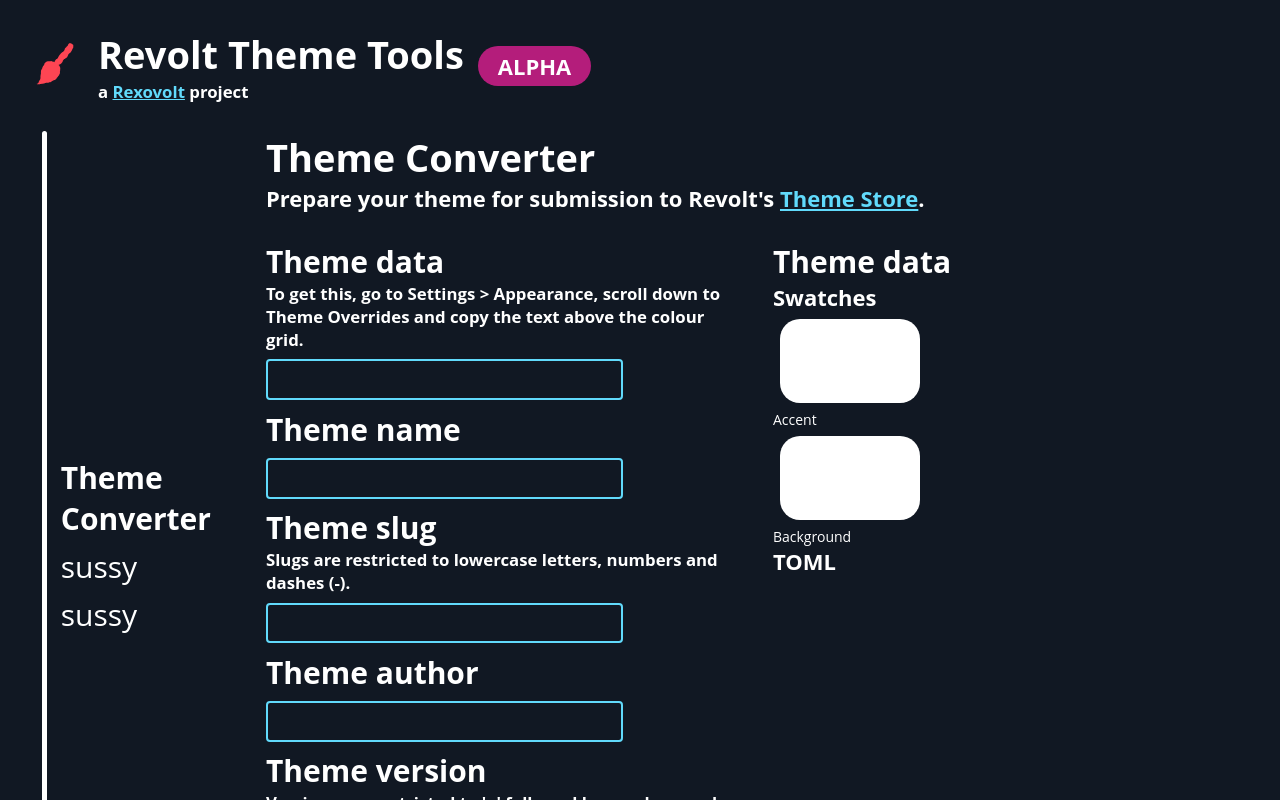
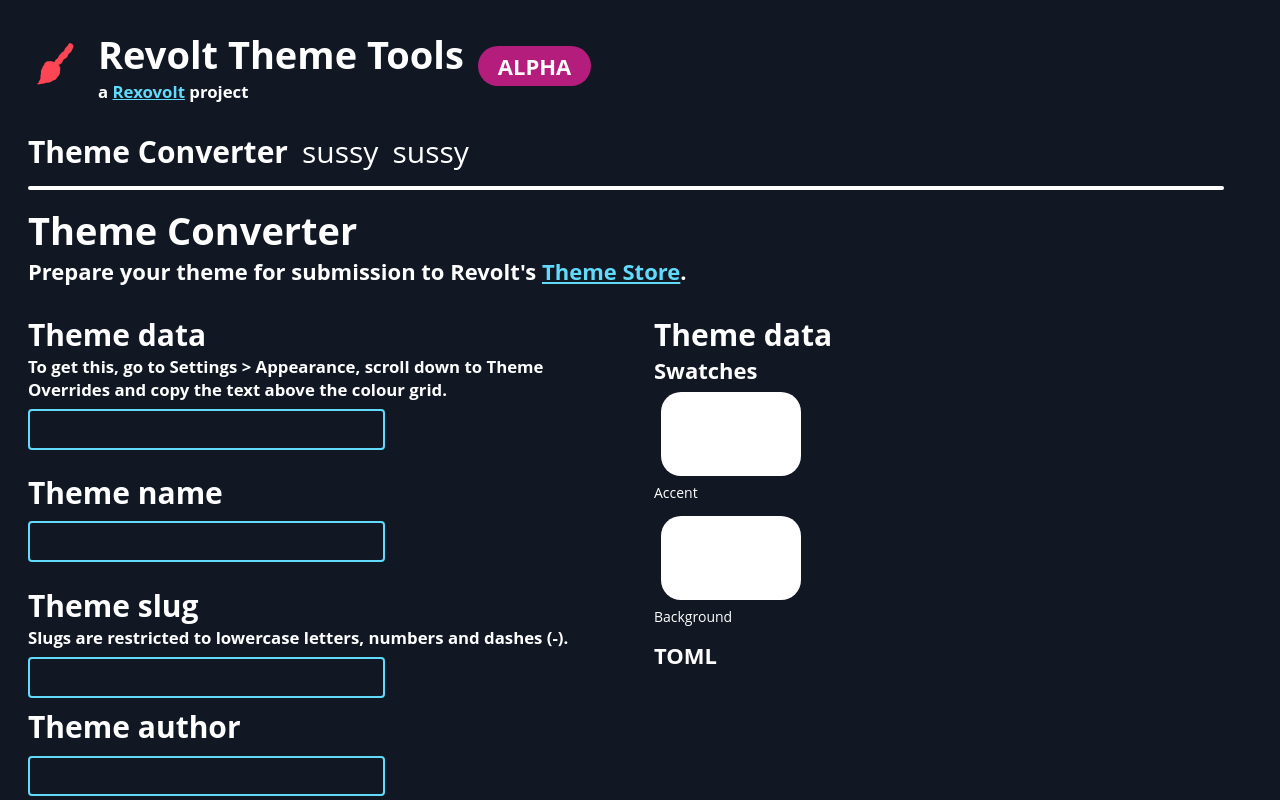
Before and after one commit to rexovolt/revolt-theme-tools, a React app: page / in a window 1280 px wide. Shown: the top 800 px of the page. Built offline with nearby package versions, Linux system fonts and the light colour scheme.

Commit message:
feat: switch to horizontal bar, other improvements

```diff
--- a/src/components/atoms/ColourSwatch.tsx
+++ b/src/components/atoms/ColourSwatch.tsx
@@ -7,7 +7,7 @@
     return (
         <div>
             <div className="colourSwatch" style={{ backgroundColor: colour }} />
-            <Text>{label}</Text>
+            <Text style={{ marginBlockStart: "0.5em", marginBlockEnd: "1em" }}>{label}</Text>
         </div>
     )
 }
--- a/src/components/atoms/Text.tsx
+++ b/src/components/atoms/Text.tsx
@@ -2,8 +2,10 @@
 
 import '../../styles/components/Text.css'
 
-export function Text({ type, children, active }: { type?: 'h1' | 'h2' | 'h3' | 'subtitle', children: any, active?: boolean }) {
+export function Text({ type, children, style, active }: { type?: 'h1' | 'h2' | 'h3' | 'subtitle', children: any, style?: any, active?: boolean }) {
+    const activeStyle = active === undefined ? {} : !active ? { fontWeight: 'initial' } : {};
+    const finalStyle = { ...activeStyle, ...style };
     return (
-        <p className={type} style={active === undefined ? {} : !active ? { fontWeight: 'initial' } : {}}>{children}</p>
+        <p className={type} style={finalStyle}>{children}</p>
     )
 };
--- a/src/components/navigation/Tabs.tsx
+++ b/src/components/navigation/Tabs.tsx
@@ -6,7 +6,6 @@
 export function Tabs({ activePane, setActivePane }: { activePane: string, setActivePane: Function }) {
     return (
         <div className='container'>
-            <div className='bar' />
             <div className='links'>
                 <PlainClickable onClick={() => { if (activePane !== 'jsonConverter') { setActivePane('jsonConverter') } }}>
                     <Text active={activePane === 'jsonConverter'} type='h2'>Theme Converter</Text>
@@ -18,6 +17,7 @@
                     <Text active={activePane === 'jsonConverter3'} type='h2'>sussy</Text>
                 </PlainClickable>
             </div>
+            <div className='bar' />
         </div>
     )
 };
--- a/src/components/panes/JSONConverter.tsx
+++ b/src/components/panes/JSONConverter.tsx
@@ -12,15 +12,16 @@
     const [themeVersion, setThemeVersion] = React.useState('');
     const [TOMLOutput, setTOMLOutput] = React.useState('');
     const [output, setOutput] = React.useState({} as any);
+    const [error, setError] = React.useState('');
 
     function convert() {
         console.log('[JSONConverter] Running converter...')
         let rawObj: any;
-        try { rawObj = JSON.parse(themeJSON); } catch (err) {
+        try {
+            rawObj = JSON.parse(themeJSON);
+        } catch (err) {
             console.error(`[JSONConverter] Error parsing JSON string: ${err}, string: ${themeJSON}`)
-        }
-        if (!rawObj.background || !rawObj.accent) {
-            console.error(`[JSONConverter] Invalid JSON string: ${themeJSON}`)
+            setError(`Error parsing JSON string: ${err}`);
             return;
         }
         const obj = {
@@ -84,7 +85,7 @@
                     <Divider type="large" />
                 </>
                 <div style={{ display: 'flex' }}>
-                    <div style={{ marginInlineEnd: '1em', width: '50%' }}><Text type={'h2'}>Theme data</Text>
+                    <div style={{ display: 'grid', marginInlineEnd: '1em', width: '50%' }}><Text type={'h2'}>Theme data</Text>
                         <Text type={'subtitle'}>To get this, go to Settings {'>'} Appearance, scroll down to Theme Overrides and copy the text above the colour grid.</Text>
                         <TextInput value={themeJSON} setValue={setThemeJSON} />
                         <Divider type="small" />
@@ -100,6 +101,7 @@
                         <Text type={'subtitle'}>Versions are restricted to 'v' followed by numbers and dots.</Text>
                         <TextInput value={themeVersion} pattern="[v0-9\.]" setValue={setThemeVersion} />
                         <Button onClick={() => convert()} enabled={themeJSON.length > 0 && themeName.length > 0 && themeSlug.length > 0 && themeAuthor.length > 0 && themeVersion.length > 0}><Text type={'h3'}>Convert & Preview</Text></Button>
+                        <Text type={'subtitle'}>{error}</Text>
                     </div>
                     <div style={{ marginInlineStart: '1em', width: '50%' }}><Text type={'h2'}>Theme data</Text>
                         <Text type={'h3'}>Swatches</Text>
--- a/src/styles/PaneContainer.css
+++ b/src/styles/PaneContainer.css
@@ -1,4 +1,5 @@
 .paneContainer {
   display: flex;
+  flex-direction: column;
   margin-block: 2em;
 }
--- a/src/styles/components/Tabs.css
+++ b/src/styles/components/Tabs.css
@@ -1,20 +1,21 @@
 .container {
-  max-width: 15em;
+  max-height: 15em;
   display: flex;
+  flex-direction: column;
   margin-inline-end: 2em;
 }
 
 .bar {
-  width: 0.5em;
+  height: 0.25em;
   background-color: white;
   border-radius: 20px;
-  margin-inline: 1em;
+  margin-block: 1em;
 }
 
 .links {
-  align-self: center;
+  display: flex;
 }
 
 .links > *:not(:last-child) {
-  margin-bottom: 0.5em;
+  margin-inline-end: 1em;
 }
```
Also changed, not shown: package.json (+7 -7 lines), 1 other file (tests, documents, lock files or other folders).
